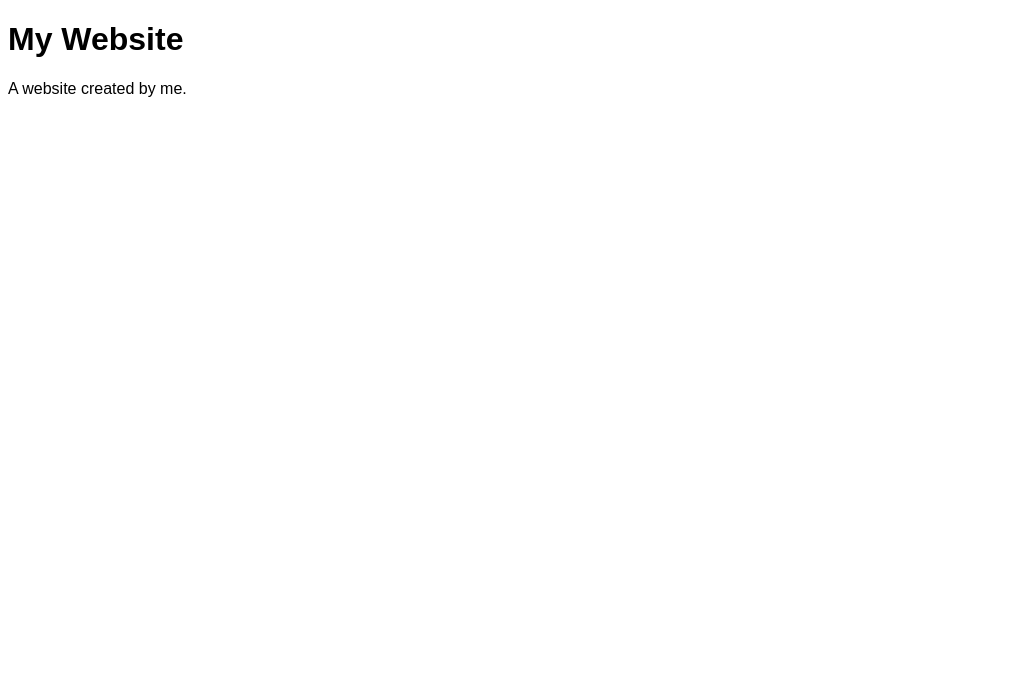
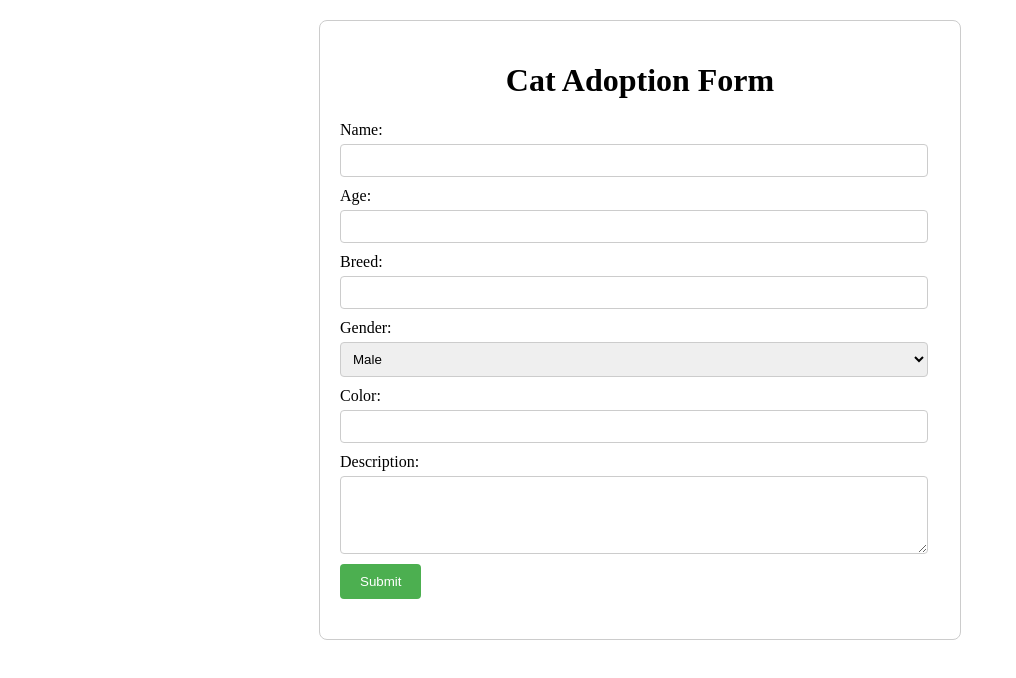
Before and after one commit to ameliabates/bates-_shelter.github.io, a plain HTML site: page available_cats.html in a window 1280 px wide. Shown: the whole page, without its empty margins (0-1016 px from the left). Drawn offline with Linux system fonts and the light colour scheme.

Commit message:
Update available_cats.html

```diff
--- a/available_cats.html
+++ b/available_cats.html
@@ -1,19 +1,103 @@
+<style>
+.container {
+  max-width: 600px;
+  margin: 20px auto;
+  padding: 20px;
+  border: 1px solid #ccc;
+  border-radius: 8px;
+}
+
+h1 {
+  text-align: center;
+}
+
+form label {
+  display: block;
+  margin-bottom: 5px;
+}
+
+input[type="text"],
+input[type="number"],
+select,
+textarea {
+  width: calc(100% - 12px);
+  padding: 8px;
+  margin-bottom: 10px;
+  border: 1px solid #ccc;
+  border-radius: 4px;
+}
+
+button {
+  background-color: #4caf50;
+  color: #fff;
+  padding: 10px 20px;
+  border: none;
+  border-radius: 4px;
+  cursor: pointer;
+  transition: background-color 0.3s ease;
+}
+
+button:hover {
+  background-color: #45a049;
+}
+
+button:active {
+  background-color: #3e8e41;
+}
+
+#catList {
+  margin-top: 20px;
+}
+
+.cat {
+  margin-bottom: 10px;
+  padding: 10px;
+  background-color: #f9f9f9;
+  border: 1px solid #ccc;
+  border-radius: 4px;
+}
+</style>
 <!DOCTYPE html>
 <html lang="en">
 <head>
-<title>Available Cats</title>
-<meta charset="UTF-8">
-<meta name="viewport" content="width=device-width, initial-scale=1">
-<style>
-body {
-  font-family: Arial, Helvetica, sans-serif;
-}
-</style>
+  <meta charset="UTF-8">
+  <meta name="viewport" content="width=device-width, initial-scale=1.0">
+  <title>Cat Adoption Form</title>
 </head>
 <body>
+  <div class="container">
+    <h1>Cat Adoption Form</h1>
+    <form id="catForm">
+      <label for="name">Name:</label>
+      <input type="text" id="name" name="name" required>
 
-<h1>My Website</h1>
-<p>A website created by me.</p>
+      <label for="age">Age:</label>
+      <input type="number" id="age" name="age" required>
 
+      <label for="breed">Breed:</label>
+      <input type="text" id="breed" name="breed" required>
+
+      <label for="gender">Gender:</label>
+      <select id="gender" name="gender" required>
+        <option value="male">Male</option>
+        <option value="female">Female</option>
+        <option value="other">Other</option>
+      </select>
+
+      <label for="color">Color:</label>
+      <input type="text" id="color" name="color" required>
+
+      <label for="description">Description:</label>
+      <textarea id="description" name="description" rows="4" required></textarea>
+
+      <button type="submit">Submit</button>
+    </form>
+
+    <div id="catList">
+      <!-- Cat information will be displayed here -->
+    </div>
+  </div>
+
+  <script src="script.js"></script>
 </body>
 </html>
```
